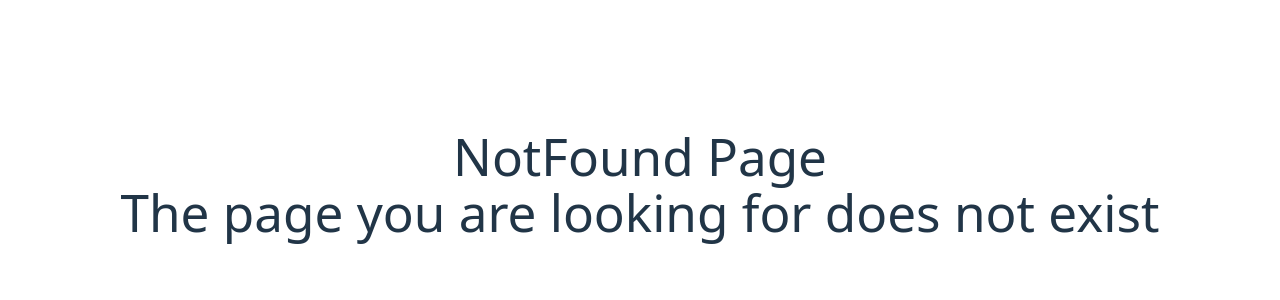
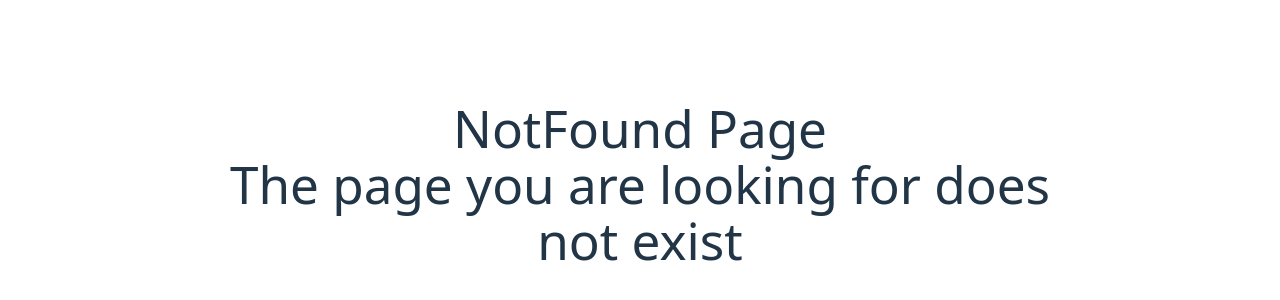
Before and after one commit to Leroy1110/SecureMeet, a React app in the folder frontend/: page / in a window 1280 px wide. Shown: the part 216-516 px from the top of the page. Built offline with nearby package versions, Linux system fonts and the light colour scheme; the HTML template or start-up script is replaced by a standard one.

Commit message:
feat: add PageShell component for consistent layout in routing

```diff
--- /dev/null
+++ b/frontend/src/components/layout/PageShell.tsx
@@ -0,0 +1,15 @@
+import React from "react";
+
+type PageShellProps = {
+  children: React.ReactNode;
+};
+
+function PageShell({ children }: PageShellProps) {
+  return (
+    <div style={{ maxWidth: "900px", margin: "0 auto", padding: "20px" }}>
+      {children}
+    </div>
+  );
+}
+
+export default PageShell
--- a/frontend/src/router.tsx
+++ b/frontend/src/router.tsx
@@ -5,9 +5,12 @@ import DashboardPage from "./pages/DashboardPage";
 import RoomPage from "./pages/RoomPage";
 import NotFoundPage from "./pages/NotFoundPage";
 
+import PageShell from "./components/layout/PageShell";
+
 function AppRouter() {
     return (
         <BrowserRouter>
+            <PageShell>
                 <Routes>
                     <Route path="/login" element={<LoginPage />} />
                     <Route path="/register" element={<RegisterPage />} />
@@ -15,6 +18,7 @@ function AppRouter() {
                     <Route path="/room/:roomCode" element={<RoomPage />} />
                     <Route path="*" element={<NotFoundPage />} />
                 </Routes>
+            </PageShell>
         </BrowserRouter>
     );
 }
```
Lines whose indentation alone changed are shown as unchanged.
